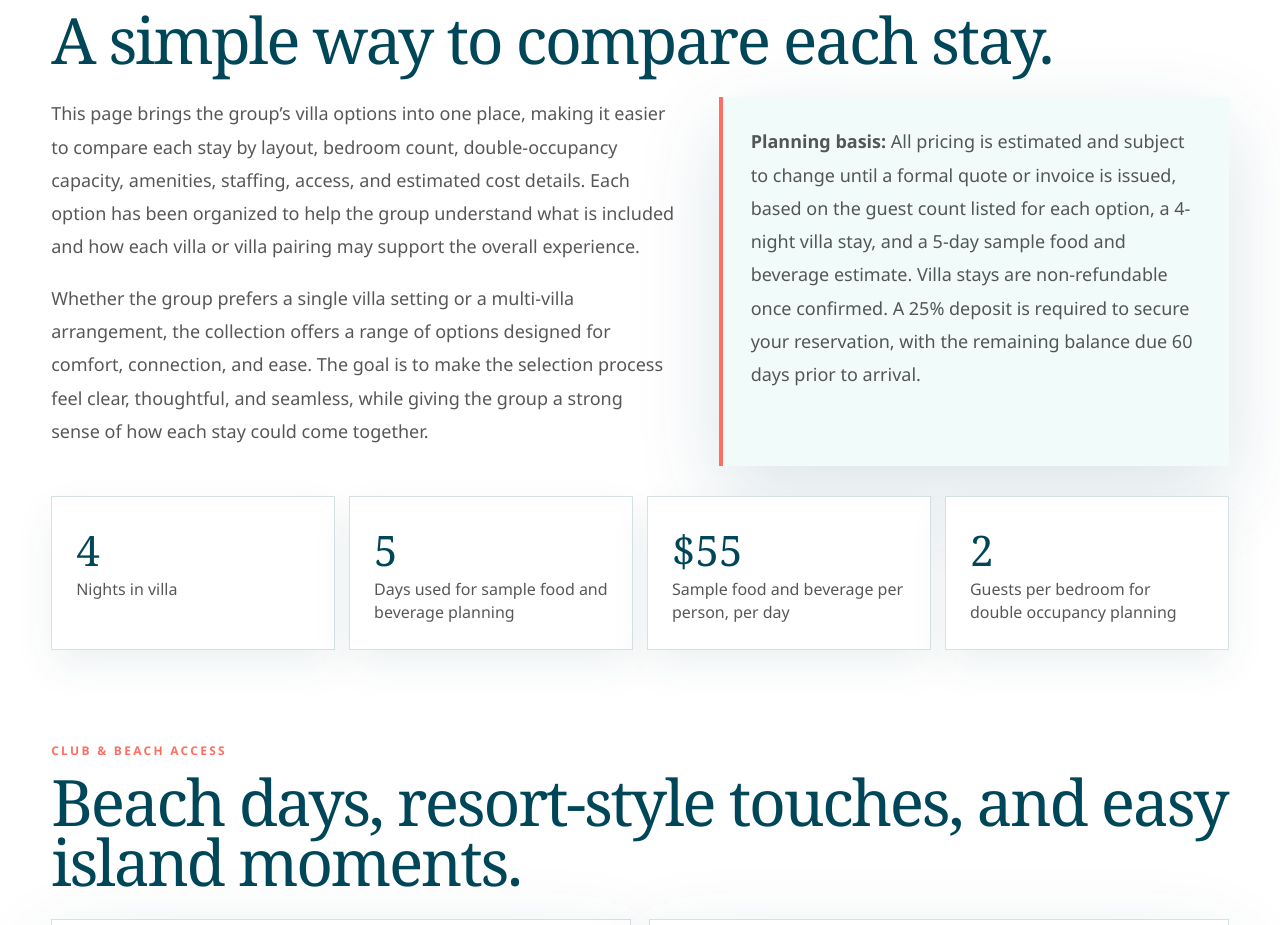
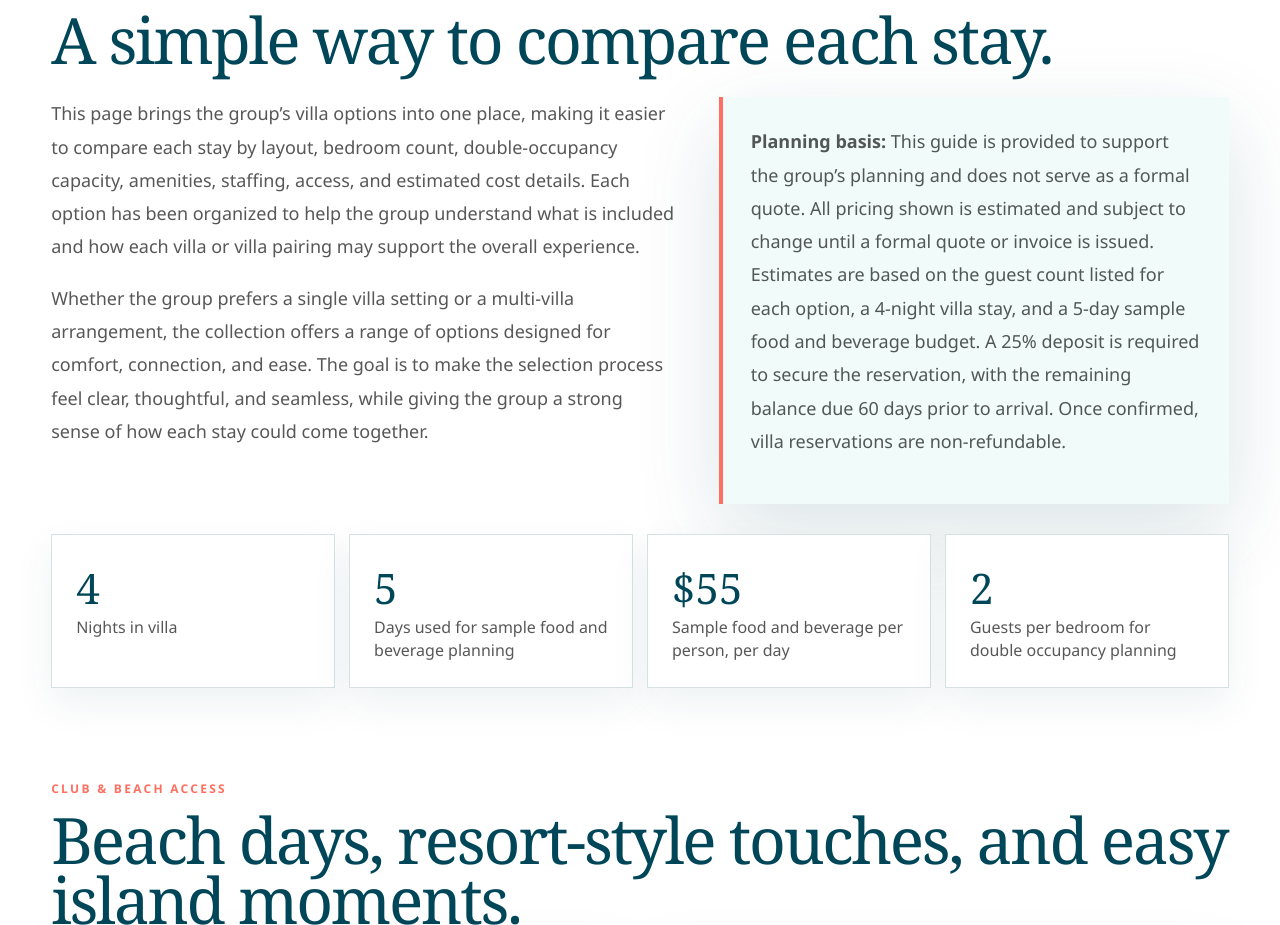
Before and after one commit to HotelMarketingStrategist/ichsalumnae, a plain HTML site: page index.html in a window 1280 px wide. Shown: the part 1187-2112 px from the top of the page. Drawn offline with Linux system fonts and the light colour scheme.

Commit message:
Update index.html

```diff
--- a/index.html
+++ b/index.html
@@ -604,7 +604,7 @@ section[id="hopewell"]{
 <p>This page brings the group’s villa options into one place, making it easier to compare each stay by layout, bedroom count, double-occupancy capacity, amenities, staffing, access, and estimated cost details. Each option has been organized to help the group understand what is included and how each villa or villa pairing may support the overall experience.</p>
 <p>Whether the group prefers a single villa setting or a multi-villa arrangement, the collection offers a range of options designed for comfort, connection, and ease. The goal is to make the selection process feel clear, thoughtful, and seamless, while giving the group a strong sense of how each stay could come together.</p>
 </div>
-<div class="note"><p><strong>Planning basis:</strong> All pricing is estimated and subject to change until a formal quote or invoice is issued, based on the guest count listed for each option, a 4-night villa stay, and a 5-day sample food and beverage estimate. Villa stays are non-refundable once confirmed. A 25% deposit is required to secure your reservation, with the remaining balance due 60 days prior to arrival.</p></div>
+<div class="note"><p><strong>Planning basis:</strong> This guide is provided to support the group’s planning and does not serve as a formal quote. All pricing shown is estimated and subject to change until a formal quote or invoice is issued. Estimates are based on the guest count listed for each option, a 4-night villa stay, and a 5-day sample food and beverage budget. A 25% deposit is required to secure the reservation, with the remaining balance due 60 days prior to arrival. Once confirmed, villa reservations are non-refundable.</p></div>
 </div>
 <div class="stat-row"><div><b>4</b><span>Nights in villa</span></div><div><b>5</b><span>Days used for sample food and beverage planning</span></div><div><b>$55</b><span>Sample food and beverage per person, per day</span></div><div><b>2</b><span>Guests per bedroom for double occupancy planning</span></div></div>
 </section>
```
